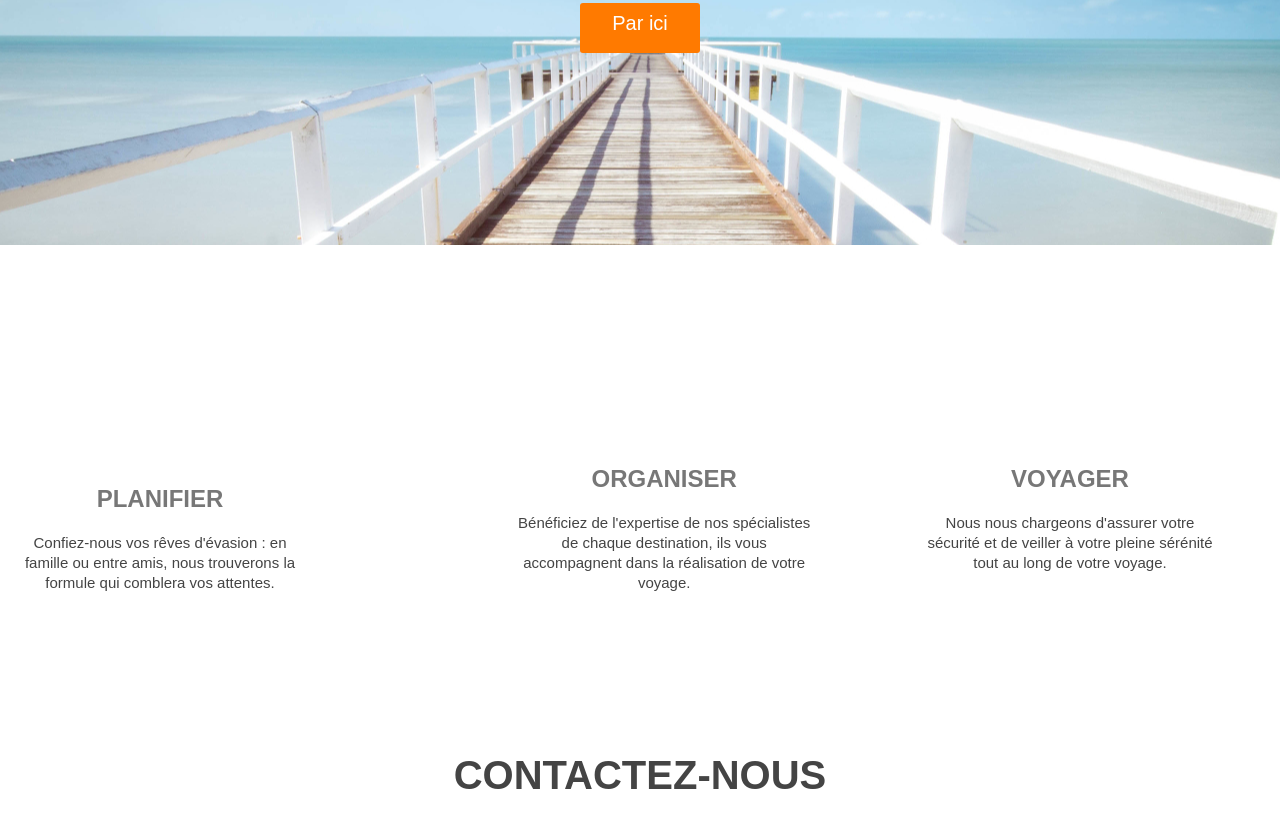
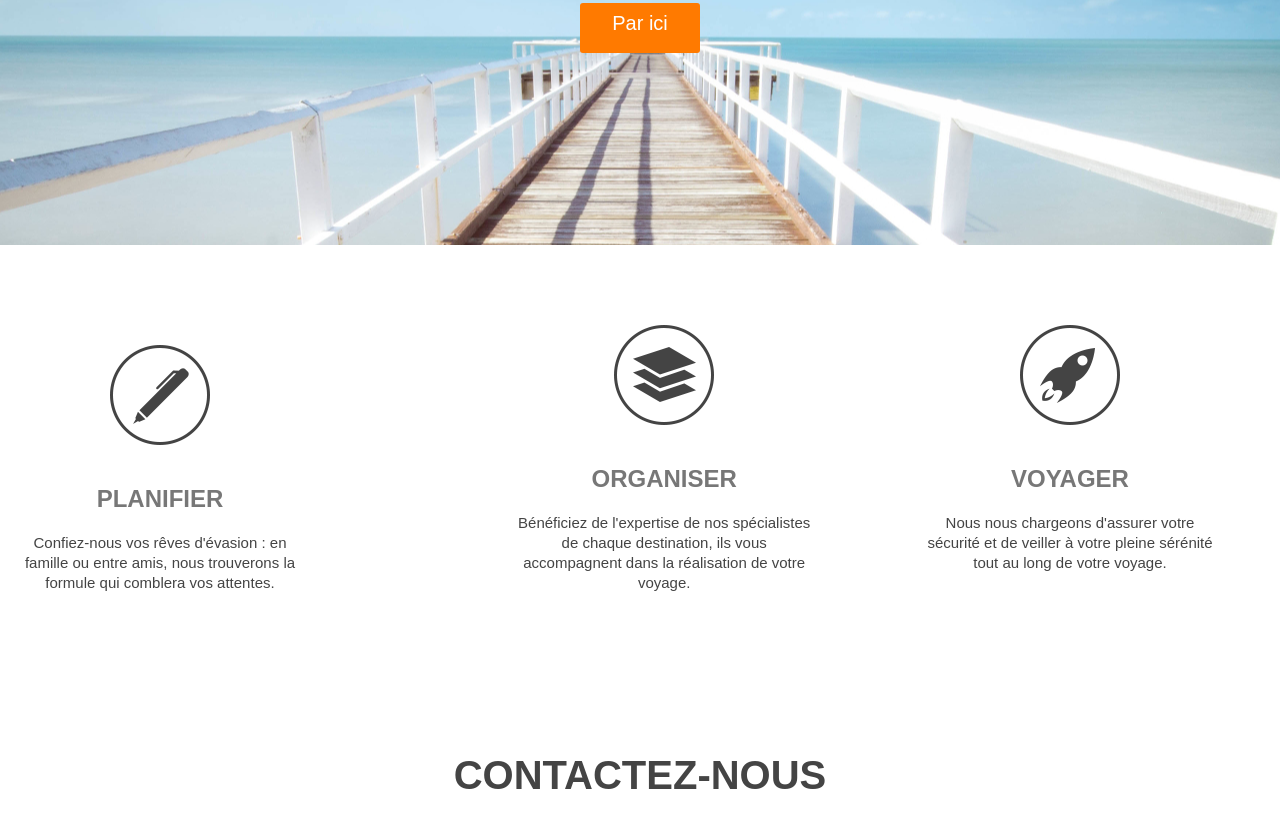
Before and after one commit to NTENTCHOU/NTENTCHOU.github.io, a plain HTML site: page index.html in a window 1280 px wide. Shown: the part 455-1268 px from the top of the page. Drawn offline with Linux system fonts and the light colour scheme.

Commit message:
Update style.css

```diff
--- a/style.css
+++ b/style.css
@@ -88,7 +88,7 @@ header nav ul li a:hover
 #main-image
     {
         height: 580px;
-        background: url('main.jpg') center;
+        background: url(main.jpg) center;
     }
 #main-image h2
     {
@@ -140,17 +140,17 @@ header nav ul li a:hover
     }
 #step-1
     {
-        background: url(image/steps-icon-1.png) no-repeat top ;
+        background: url(steps-icon-1.png) no-repeat top ;
     }
 #step-2
     {
-        background: url(image/steps-icon-2.png) no-repeat top ;
+        background: url(steps-icon-2.png) no-repeat top ;
         margin-left: 150px;
 
     }
 #step-3
     {
-        background: url(image/steps-icon-3.png) no-repeat top ;
+        background: url(steps-icon-3.png) no-repeat top ;
         float: right;
     }
 /*contact*/
```
